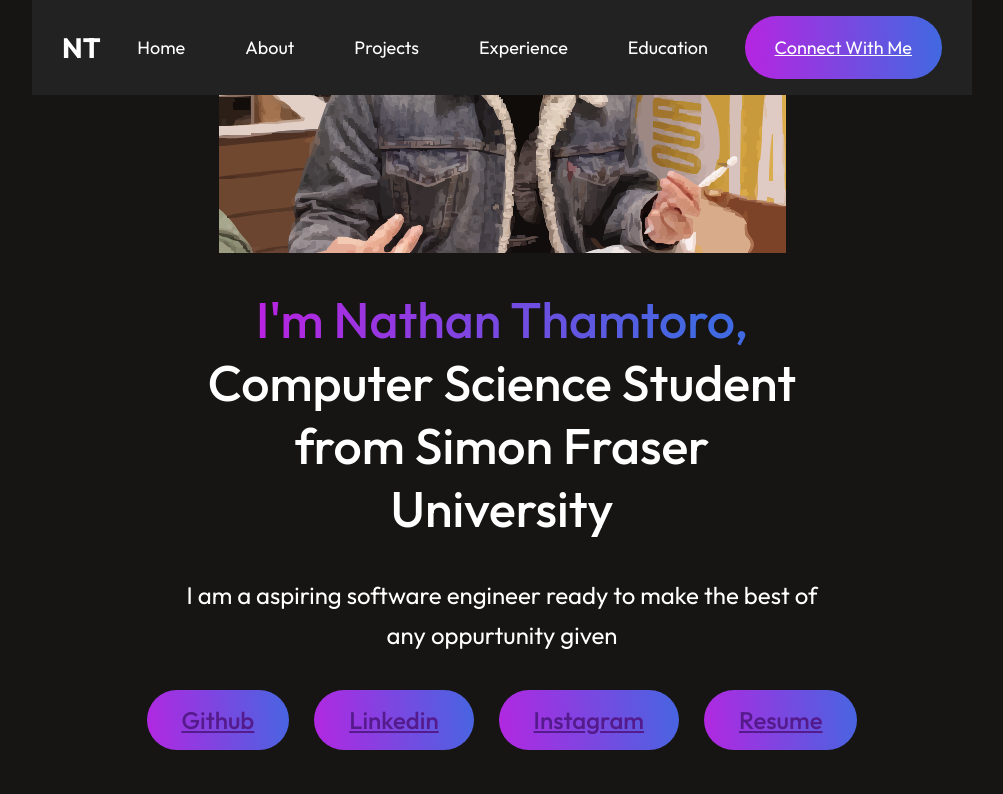
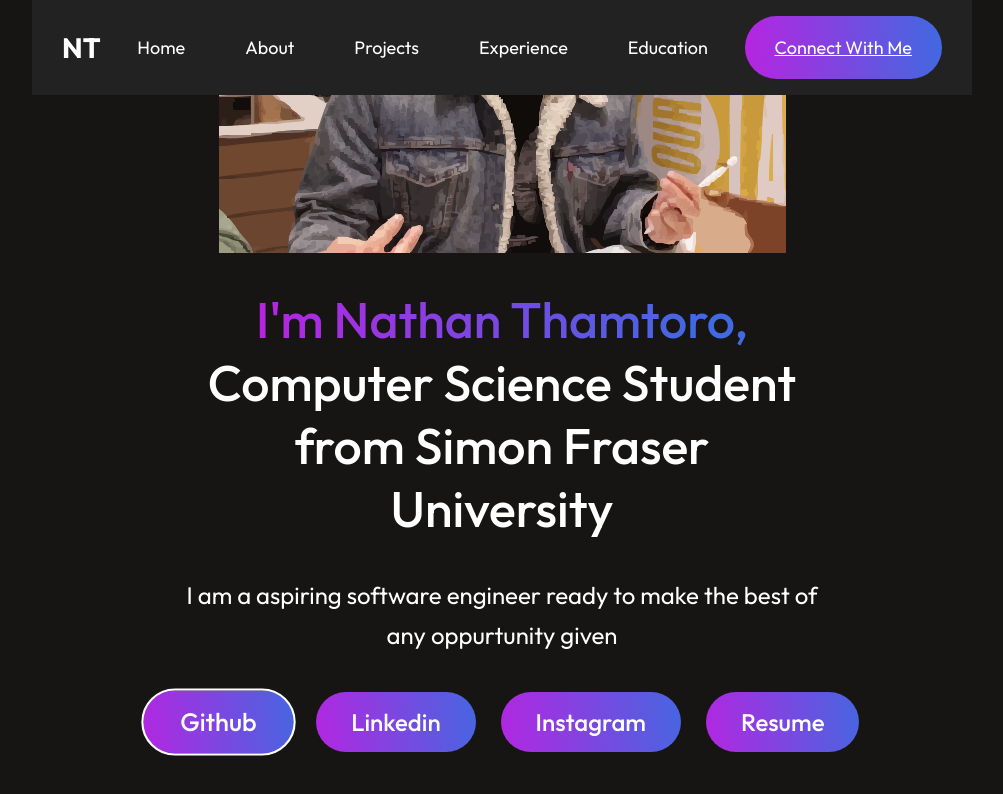
Before and after one commit to ntham084/ntham084.github.io, a React (Vite) app: page / in a window 1280 px wide. In both pictures the pointer is over the link "Github". Shown: the part 375-1169 px from the top of the page, without its empty margins (138-1141 px from the left). Built offline with nearby package versions, Linux system fonts and the light colour scheme.

Commit message:
Feat: Added pointer feature and hover animations for each button to enhance user experience

```diff
--- a/src/Hero/hero.css
+++ b/src/Hero/hero.css
@@ -49,3 +49,23 @@
     cursor: pointer;
     transition: transform 0.3s ease-in-out;
 }
+
+.hero_github:hover,
+.hero_Instagram:hover,
+.hero_Linkdin:hover,
+.hero_Resume:hover{
+    border: 2px solid white;
+    transform: scale(1.05);
+}
+
+.hero-action a {
+    text-decoration: none;
+    color: inherit;
+}
+
+.hero-action a:hover,
+.hero-action a:focus,
+.hero-action a:active {
+    text-decoration: none;
+    color: inherit;
+}
```
